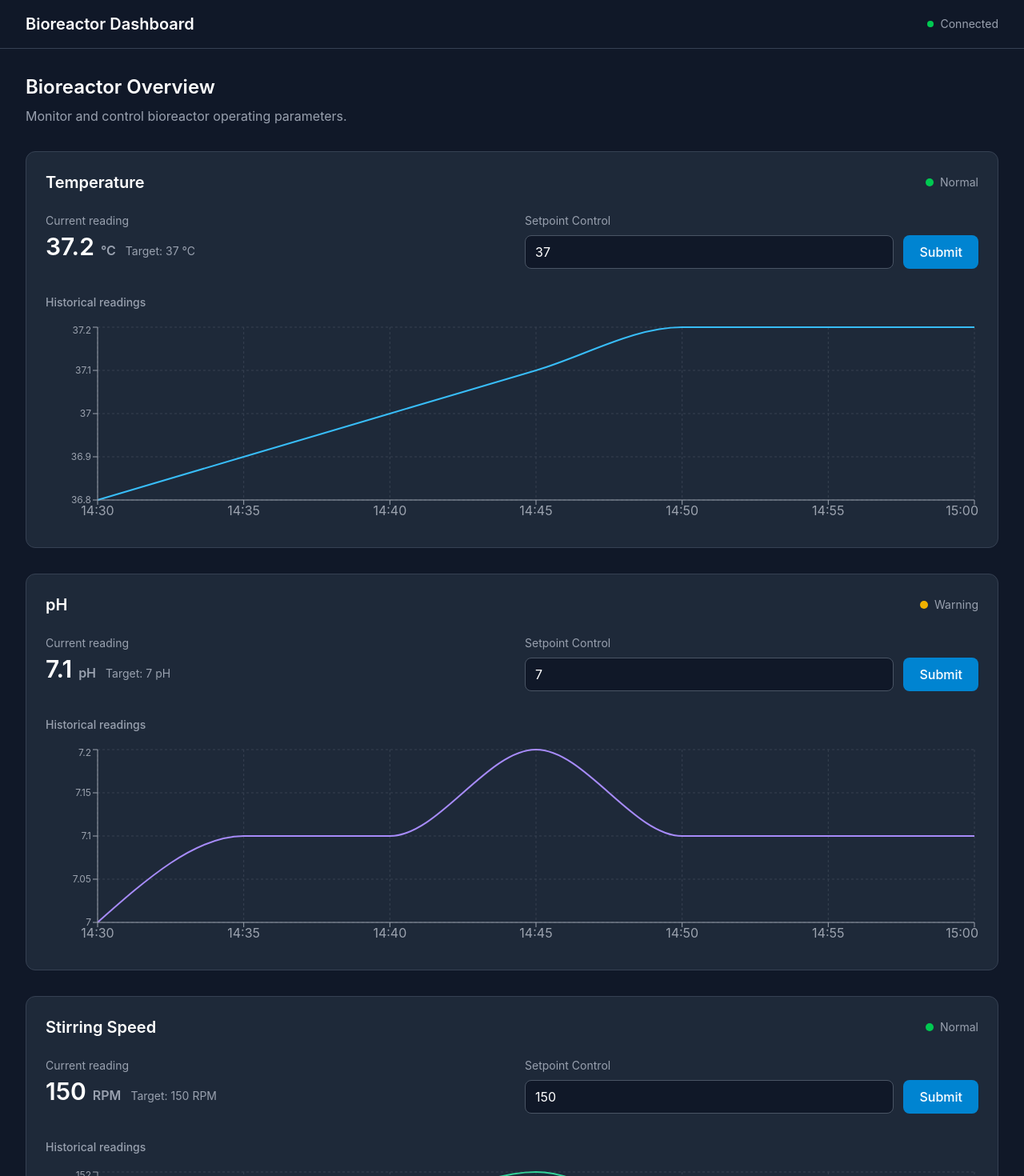
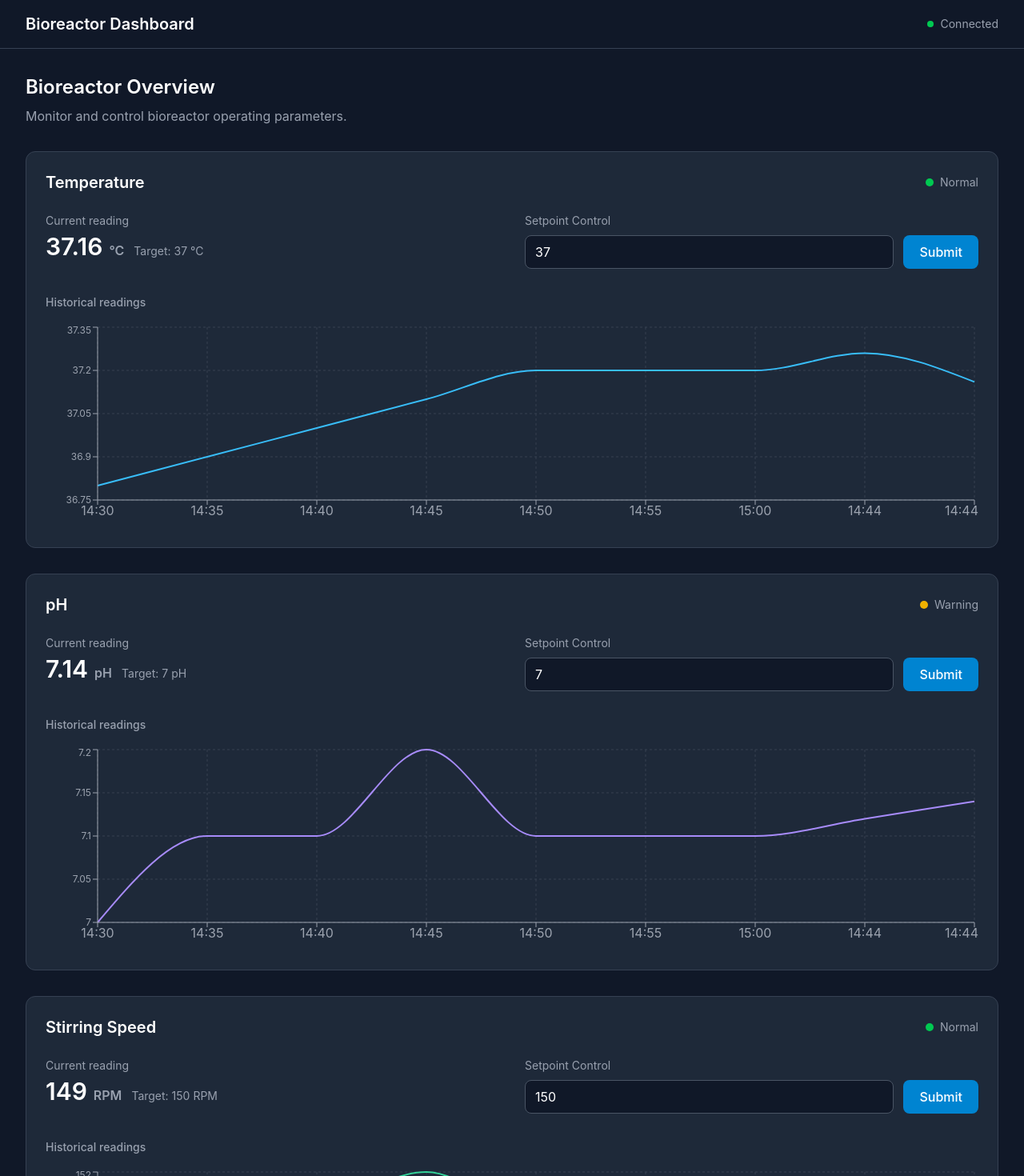
Before and after one commit to christian-boland-ross/bioreactor-dashboard, a React (Vite) app: page / in a window 1280 px wide. Shown: the top 1470 px of the page at 80% size. Built offline with nearby package versions, Linux system fonts and the light colour scheme.

Commit message:
Extract sensor data management into custom hook

```diff
--- a/src/App.tsx
+++ b/src/App.tsx
@@ -2,9 +2,10 @@ import { useState } from 'react'
 
 import DashboardLayout from './components/layout/DashboardLayout'
 import MetricPanel from './components/layout/MetricPanel'
-import { sensorPackets } from './services/mockData'
+import useSensorData from './hooks/useSensorData'
 
 function App() {
+  const { packets, latestPacket } = useSensorData()
   const [temperatureSetpoint, setTemperatureSetpoint] = useState<number | null>(null)
   const [phSetpoint, setPhSetpoint] = useState<number | null>(null)
   const [stirringSetpoint, setStirringSetpoint] = useState<number | null>(null)
@@ -22,12 +23,12 @@ function App() {
       <div className="mt-8 space-y-8">
         <MetricPanel
           title="Temperature"
-          value={37.2}
+          value={latestPacket.temperature}
           unit="°C"
           status="normal"
           confirmedSetpoint={37.0}
           requestedSetpoint={temperatureSetpoint}
-          data={sensorPackets}
+          data={packets}
           metric="temperature"
           colour="#38bdf8"
           onSubmit={setTemperatureSetpoint}
@@ -35,12 +36,12 @@ function App() {
 
         <MetricPanel
           title="pH"
-          value={7.1}
+          value={latestPacket.ph}
           unit="pH"
           status="warning"
           confirmedSetpoint={7.0}
           requestedSetpoint={phSetpoint}
-          data={sensorPackets}
+          data={packets}
           metric="ph"
           colour="#a78bfa"
           onSubmit={setPhSetpoint}
@@ -48,12 +49,12 @@ function App() {
 
         <MetricPanel
           title="Stirring Speed"
-          value={150}
+          value={latestPacket.stirringSpeed}
           unit="RPM"
           status="normal"
           confirmedSetpoint={150}
           requestedSetpoint={stirringSetpoint}
-          data={sensorPackets}
+          data={packets}
           metric="stirringSpeed"
           colour="#34d399"
           onSubmit={setStirringSetpoint}
--- /dev/null
+++ b/src/hooks/useSensorData.ts
@@ -0,0 +1,42 @@
+import { useEffect, useState } from 'react'
+
+import type { SensorPacket } from '../types/bioreactor'
+import { sensorPackets } from '../services/mockData'
+
+function useSensorData() {
+  const [packets, setPackets] = useState<SensorPacket[]>(sensorPackets)
+
+  const latestPacket = packets[packets.length - 1]
+
+  useEffect(() => {
+    const interval = setInterval(() => {
+      setPackets((previousPackets) => {
+        const latest = previousPackets[previousPackets.length - 1]
+
+        const newPacket: SensorPacket = {
+          timestamp: new Date().toISOString(),
+          temperature: Number(
+            (latest.temperature + (Math.random() - 0.5) * 0.2).toFixed(2)
+          ),
+          ph: Number(
+            (latest.ph + (Math.random() - 0.5) * 0.05).toFixed(2)
+          ),
+          stirringSpeed: Math.round(
+            latest.stirringSpeed + (Math.random() - 0.5) * 4
+          ),
+        }
+
+        return [...previousPackets, newPacket].slice(-50)
+      })
+    }, 2000)
+
+    return () => clearInterval(interval)
+  }, [])
+
+  return {
+    packets,
+    latestPacket,
+  }
+}
+
+export default useSensorData
```
